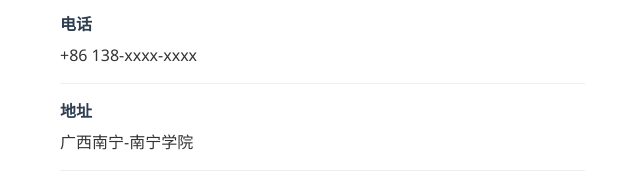
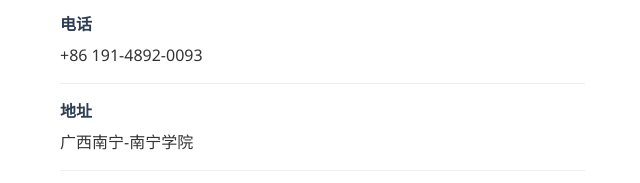
Before and after one commit to Chen-xue-li/chen-xue-li, a plain HTML site: page index.html in a window 1280 px wide. Shown: the part 2485-2668 px from the top of the page, 0-640 px from the left. Drawn offline with Linux system fonts and the light colour scheme.

Commit message:
Update index.html

```diff
--- a/index.html
+++ b/index.html
@@ -878,7 +878,7 @@
                             </div>
                             <div class="contact-item">
                                 <strong>电话</strong>
-                                <span>+86 138-xxxx-xxxx</span>
+                                <span>+86 191-4892-0093</span>
                             </div>
                             <div class="contact-item">
                                 <strong>地址</strong>
```
